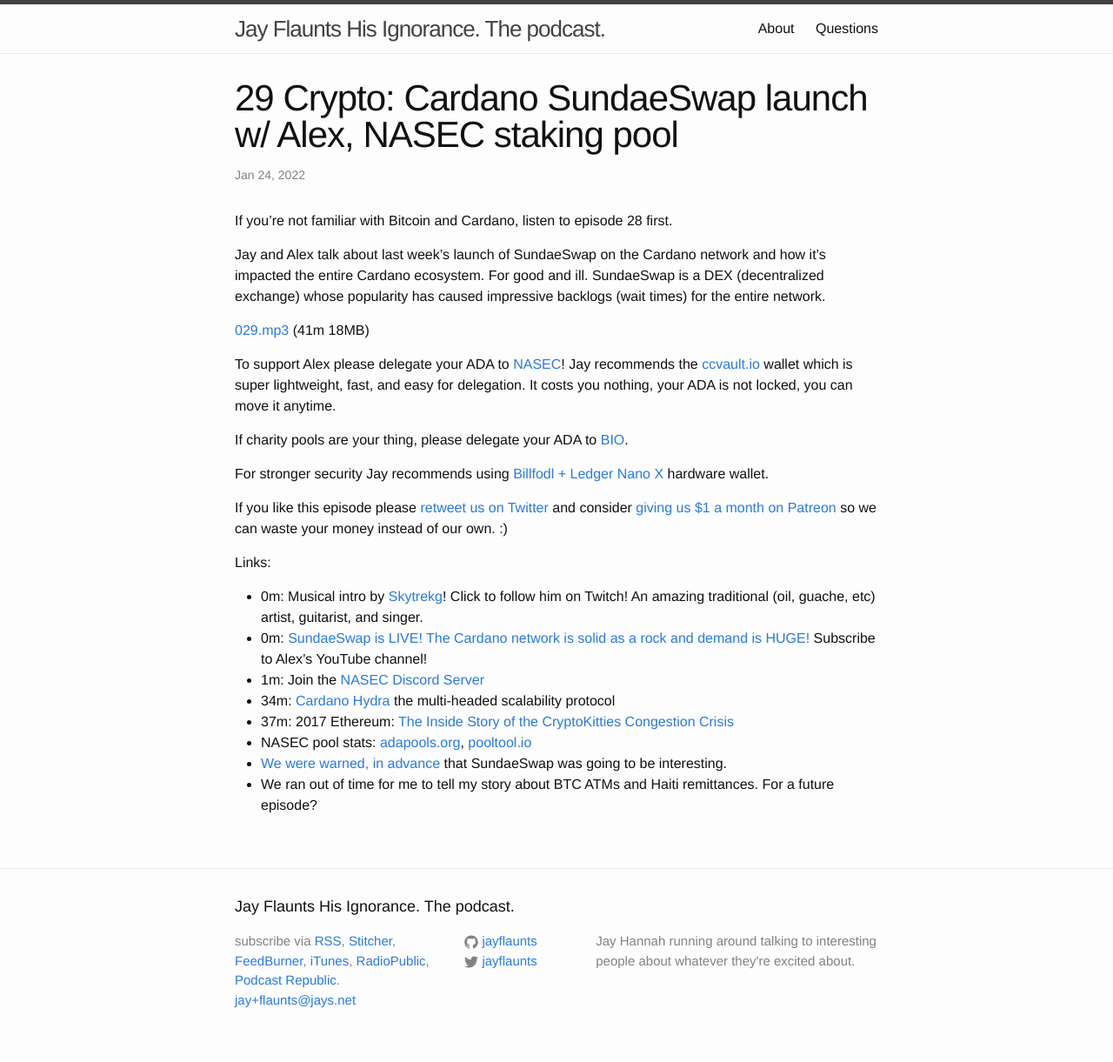
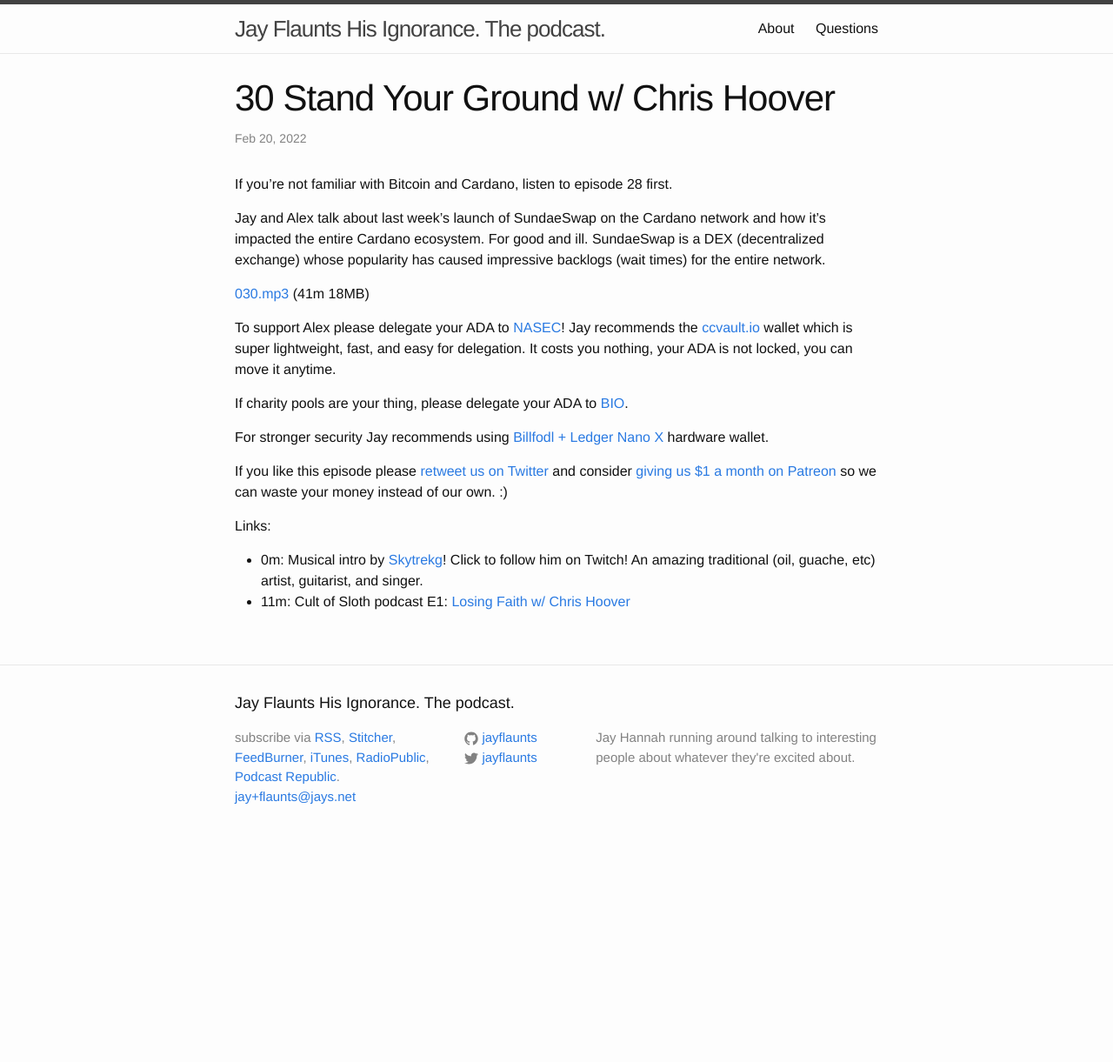
Before and after one commit to jhannah/jayflaunts, a Jekyll site: the page built from _posts/2022-02-20-chris1.md, in a window 1280 px wide. Shown: the whole page at 87% size. Built offline with Jekyll 4.4.1, drawn with Linux system fonts in a browser that asks for light colours; after the commit the page ends 987 px from its top, so only the background shows below that.

Commit message:
e30 show notes

```diff
--- a/_posts/2022-02-20-chris1.md
+++ b/_posts/2022-02-20-chris1.md
@@ -1,11 +1,11 @@
 ---
 layout: post
-title:  "29 Crypto: Cardano SundaeSwap launch w/ Alex, NASEC staking pool"
-date:   2022-01-24 18:20:34
+title:  "30 Stand Your Ground w/ Chris Hoover"
+date:   2022-02-20 18:20:34
 categories:
 duration: 41:35
 length: 18469131
-link: "https://s3.amazonaws.com/jayflaunts.jays.net/029.mp3"
+link: "https://s3.amazonaws.com/jayflaunts.jays.net/030.mp3"
 ---
 
 If you're not familiar with Bitcoin and Cardano, listen to episode 28 first.
@@ -14,7 +14,7 @@
 it's impacted the entire Cardano ecosystem. For good and ill. SundaeSwap is a DEX (decentralized
 exchange) whose popularity has caused impressive backlogs (wait times) for the entire network.
 
-<a href="{{site.storage_url}}/029.mp3" target="_blank">029.mp3</a> (41m 18MB)
+<a href="{{site.storage_url}}/030.mp3" target="_blank">030.mp3</a> (41m 18MB)
 
 To support Alex please delegate your ADA to [NASEC](https://nasec.co.uk/cardano/)!
 Jay recommends the [ccvault.io](https://ccvault.io/)
@@ -34,12 +34,4 @@
 Links:
 * 0m: Musical intro by [Skytrekg](http://twitch.tv/skytrekg)! Click to follow him on Twitch! An amazing
 traditional (oil, guache, etc) artist, guitarist, and singer.
-* 0m: [SundaeSwap is LIVE! The Cardano network is solid as a rock and demand is HUGE!](https://www.youtube.com/watch?v=fhhR1Cmh-S4) Subscribe to Alex's YouTube channel!
-* 1m: Join the [NASEC Discord Server](https://discord.gg/seeTysmUwH)
-* 34m: [Cardano Hydra](https://summit.cardano.org/sessions/hydra-the-multi-headed-scalability-protocol)
-  the multi-headed scalability protocol
-* 37m: 2017 Ethereum: [The Inside Story of the CryptoKitties Congestion Crisis](https://consensys.net/blog/news/the-inside-story-of-the-cryptokitties-congestion-crisis/)
-* NASEC pool stats: [adapools.org](https://adapools.org/pool/aa8b94010cd3c7199be1d619079c184a59e6f1ad930926bc2bd38579), [pooltool.io](https://pooltool.io/pool/aa8b94010cd3c7199be1d619079c184a59e6f1ad930926bc2bd38579/epochs)
-* [We were warned, in advance](https://twitter.com/Padierfind/status/1482454531724427264) that SundaeSwap was going to
-  be interesting.
-* We ran out of time for me to tell my story about BTC ATMs and Haiti remittances. For a future episode?
+* 11m: Cult of Sloth podcast E1: [Losing Faith w/ Chris Hoover](https://pca.st/owv4fnt4)
```
